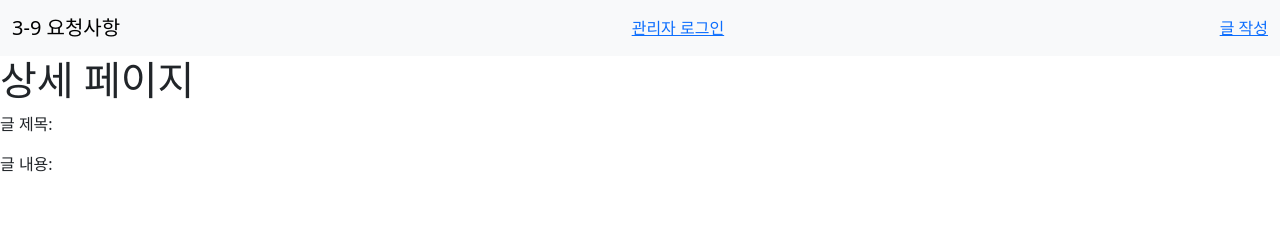
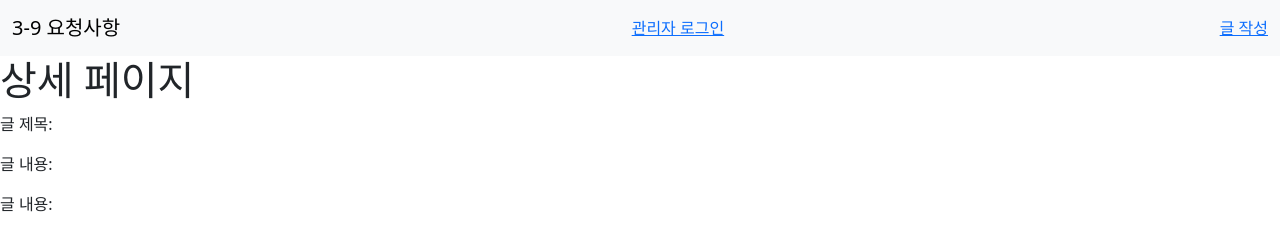
Before and after one commit to mjunho07/web309, a website: page views/detail.html in a window 1280 px wide. Drawn offline with nearby package versions, Linux system fonts and the light colour scheme; files that its build step writes are made by us from their sources.

Commit message:
date fix

```diff
--- a/views/detail.html
+++ b/views/detail.html
@@ -4,4 +4,5 @@
         <h1>상세 페이지</h1>
         <p>글 제목: {{ detail.title }}</p>
         <p>글 내용: {{ detail.contents }}</p>
+        <p>글 내용: {{ detail.date }}</p>
 {% endblock %}
```
